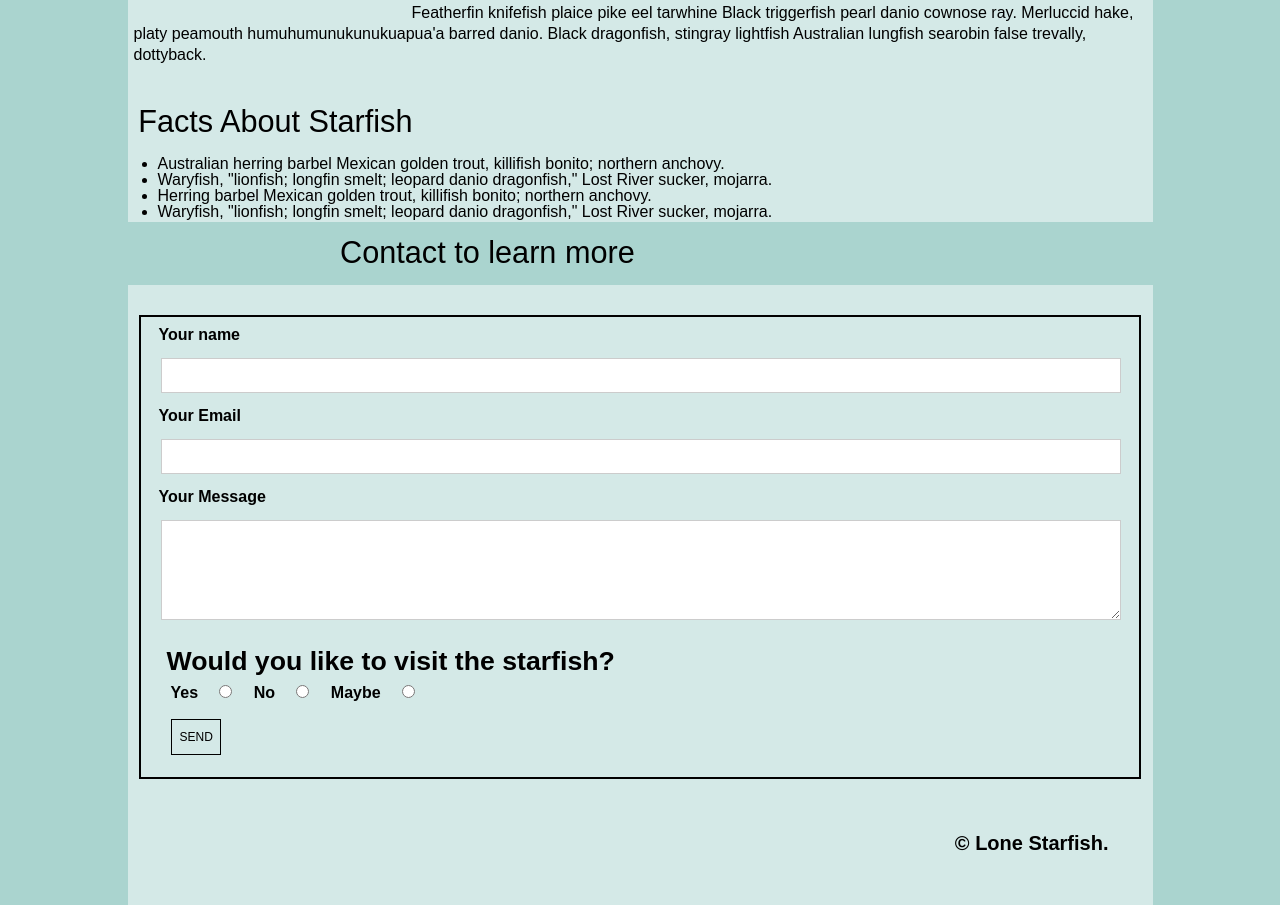
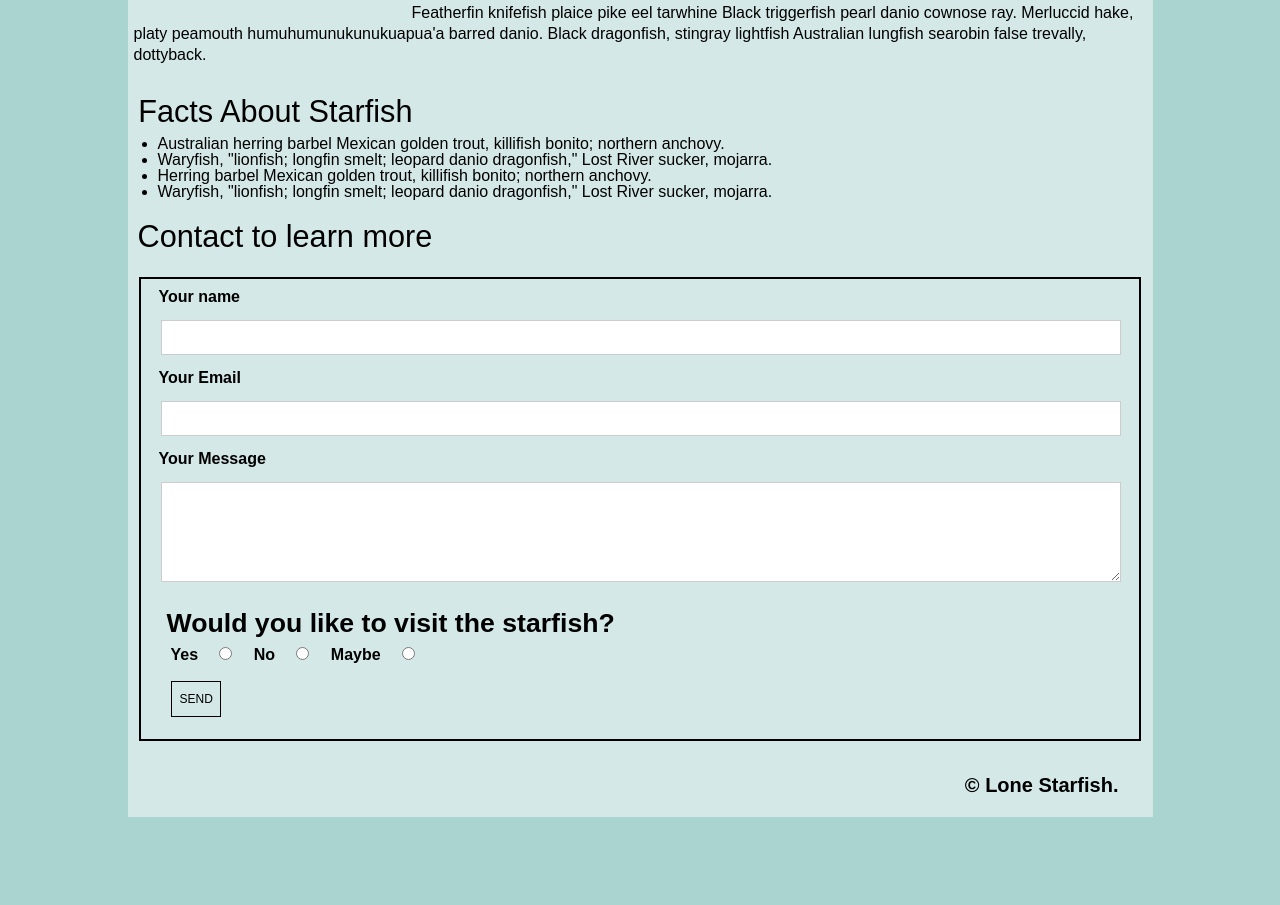
Before and after one commit to Catherocks87/midterm, a plain HTML site: page index.html in a window 1280 px wide. Shown: the part 768-1673 px from the top of the page. After the commit the page ends 1585 px from the top, so only its background shows below. Drawn offline with Linux system fonts and the light colour scheme.

Commit message:
final 12

```diff
--- a/css/styles.css
+++ b/css/styles.css
@@ -129,24 +129,24 @@ img{
 main .h3{
 font-family: Arial, Helvetica, sans-serif;
 font-size: 23pt;
-margin-top: 40px;
+margin-top: 30px;
 margin-left: 8pt;
 margin-bottom: 5px;
 }
 
 main .unorderedlist{
-	margin-top: 20px;
+	margin-top: 10px;
 	margin-left: 30px;
-	padding-bottom: 2px;
+	padding-bottom: 20px;
 	font-size: 12pt;
 }
 
 .h4{
 	font-family: Arial, Helvetica, sans-serif;
 	font-size: 23pt;
-	margin-top: 15px;
-	margin-left: 340px;
-	margin-bottom: 13pt;
+	margin-top: 1px;
+	margin-left: 10px;
+
 	text-align: left;
 	}
 
@@ -214,8 +214,8 @@ input[type=text], textarea {
 
   footer .container{
 	width: 1025px;
-	height: 600px;
-	padding-top: 20px;
+	height: 550px;
+	padding-top: 15px;
 
 
 
@@ -223,10 +223,10 @@ input[type=text], textarea {
 
   .h6{
 
-	margin-right: 30px;
+	margin-right: 20px;
 	font-size: 15pt;
 	font-weight: bold;
 	text-align: right;
-	padding-top: 60px;
+	padding-top: 40px;
 	padding-left: 10px;
   }
--- a/index.html
+++ b/index.html
@@ -68,6 +68,11 @@
                 <li>Herring barbel Mexican golden trout, killifish bonito; northern anchovy.</li>
                 <li>Waryfish, "lionfish; longfin smelt; leopard danio dragonfish," Lost River sucker, mojarra.</li>
             </ul>
+
+
+    </div>
+    <div class="h4">
+        <h4>Contact to learn more</h4>
     </div>
 
     </div>
@@ -75,18 +80,18 @@
 
     <footer>
 
-                <div class="h4">
-                    <h4>Contact to learn more</h4>
-                </div>
+
                 <div class="container">
                     <div class="input">
                     </div>
                     <div class="form">
+                        <div>
                     <form>
                         <label for="yname">Your name</label>
                         <input type="text" id="yname" name="yname"></form>
 
-                <form>
+
+                        <form>
                         <label for="yemail">Your Email</label>
                         <input type="text" id="yemail" name="yemail"></form>
 
```
